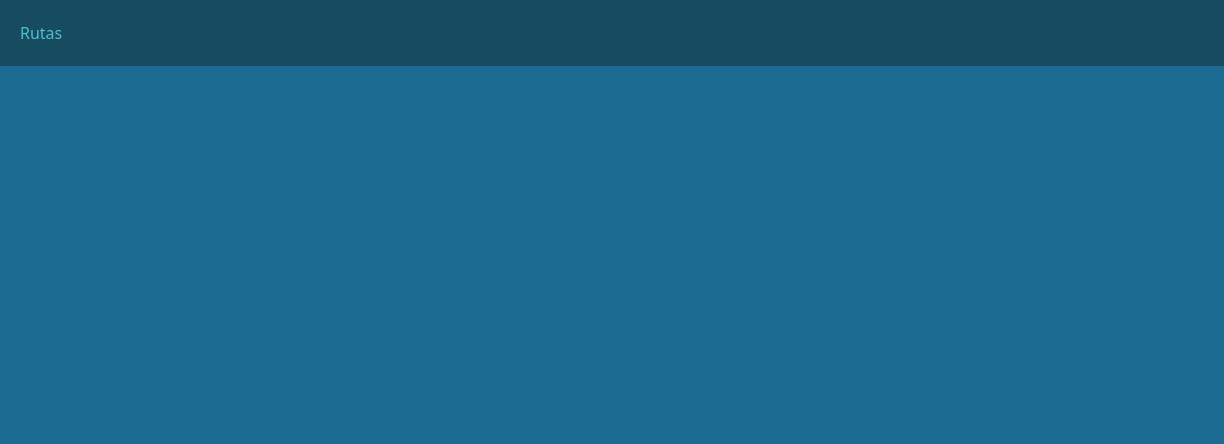
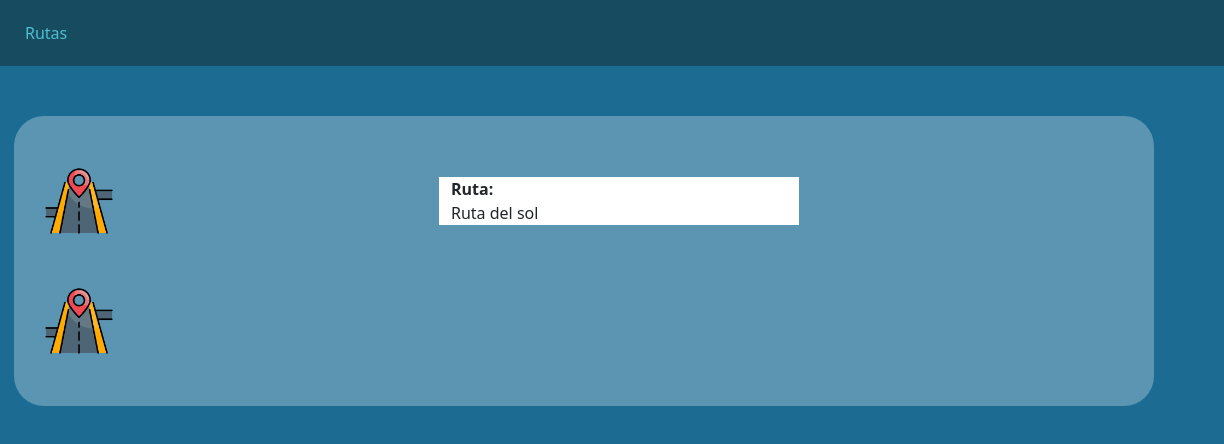
Before and after one commit to DevJLeon/CampusRoutes-JSON-server, a plain HTML site: page pages/routes.html in a window 1280 px wide. Shown: the full height of the page, 56-1280 px from the left. Drawn offline with nearby package versions, Linux system fonts and the light colour scheme; files whose address does not match are found by name.

Commit message:
second commit

```diff
--- a/pages/routes.html
+++ b/pages/routes.html
@@ -17,7 +17,7 @@
   <!--NAVBAR-->
   <nav class="navbar navbar-expand-lg">
     <div class="container-fluid d-flex justify-content-between">
-      <a class="navbar-brand" href="index.html"><img class="nav-icon" src="../assets/img/logo.png" alt="Logo"></a>
+      <a class="navbar-brand" href="../index.html"><img class="nav-icon" src="../assets/img/logo.png" alt="Logo"></a>
       <button class="navbar-toggler" type="button" data-bs-toggle="collapse" data-bs-target="#navbarNav" aria-controls="navbarNav" aria-expanded="false" aria-label="Toggle navigation">
         <span class="navbar-toggler-icon"></span>
       </button>
@@ -31,6 +31,23 @@
     </div>
   </nav>
 
+
+  <div class="container-fluid d-flex justify-content-center align-items-center">
+    <div class="container routes-container justify-content-center">
+      <div class="row-xl route align-items-center d-flex">
+        <img class="route-icon col-4" src="../assets/img/routes.png" alt="">
+        <div class="container col-4 route-info justify-content-center">
+          <span class="route-title bold">Ruta:</span><br>
+          Ruta del sol
+        </div>
+      </div>
+      <div class="row-xl route">
+        <img class="route-icon col-4" src="../assets/img/routes.png" alt="">
+      </div>
+    </div>
+  </div>
+
+
   <!--Bootstrap-->
   <script src="https://cdn.jsdelivr.net/npm/bootstrap@5.3.0/dist/js/bootstrap.bundle.min.js" integrity="sha384-geWF76RCwLtnZ8qwWowPQNguL3RmwHVBC9FhGdlKrxdiJJigb/j/68SIy3Te4Bkz" crossorigin="anonymous"></script>
 </body>
--- a/styles/main.css
+++ b/styles/main.css
@@ -4,6 +4,18 @@ body{
 
 .navbar{
   background-color: #164B60;
+}
+
+.nav-item{
+  padding: 5px;
+  transition: .2s;
+}
+
+.nav-item:hover{
+  box-shadow: 0 8px 15px rgba(0,0,0,.2);
+  transition: 0.4s;
+  border-radius:10px;
+  background-color: #ffffff1c;
 }
 
 .nav-item a{
--- a/styles/routes.css
+++ b/styles/routes.css
@@ -0,0 +1,31 @@
+.routes-container{
+    margin: 50px;
+    background-color: #ffffff48;
+    position: relative;
+    align-items: center;
+    padding: 10px ;
+    border-radius: 30px;
+}
+
+.route{
+    margin: 30px 10px;
+    padding: 10px;
+    transition: .2s;
+    border-radius: 10px;
+}
+
+.route:hover{
+    background-color: #fff;
+}
+
+.route-icon{
+    width: 70px;
+}
+
+.route-info{
+    background-color: #fff;
+}
+
+.route-title{
+    font-weight: bold;
+}
```
Also changed, not shown: assets/img/route-nodes.png (added), assets/img/routes.png (added).
